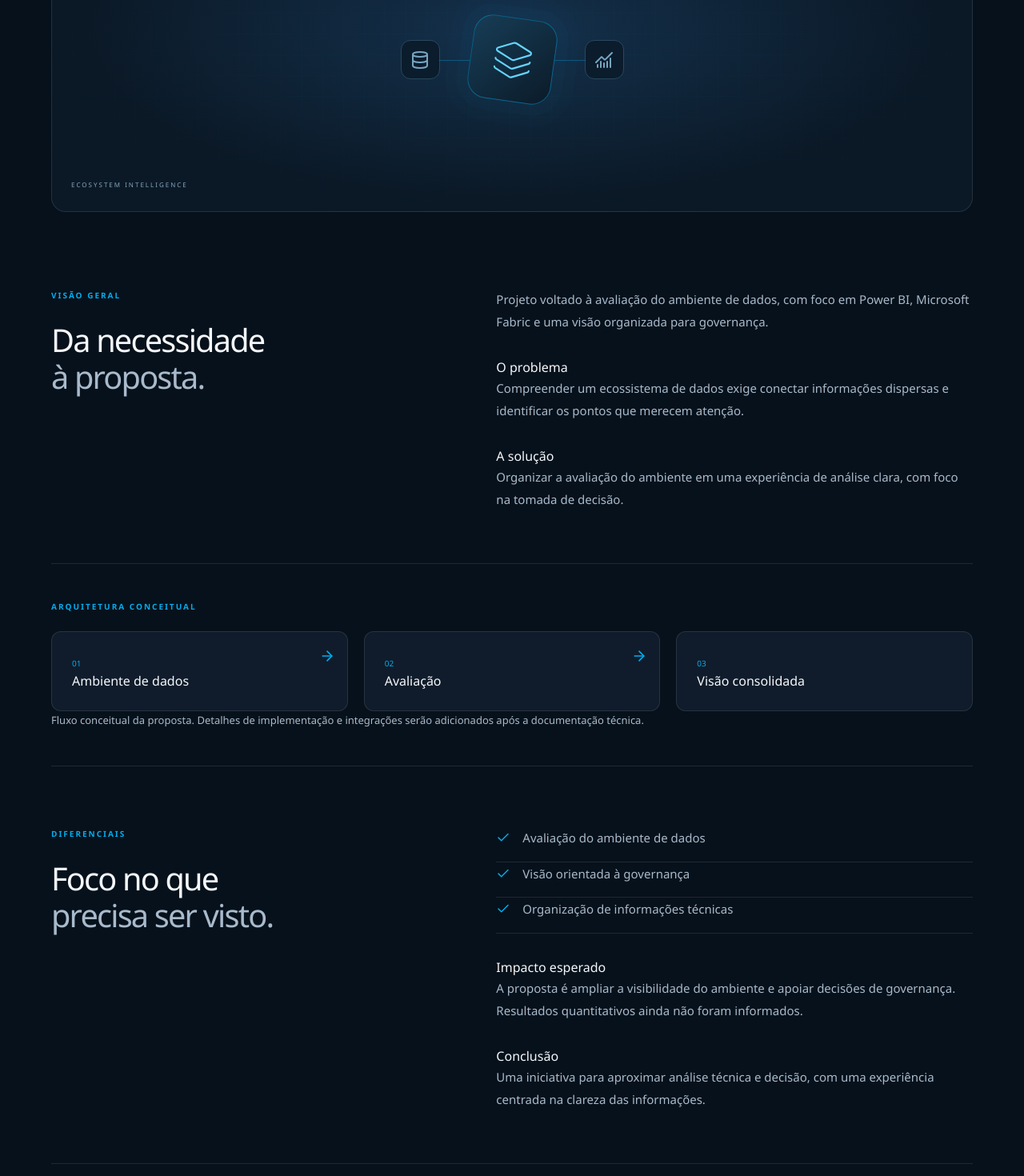
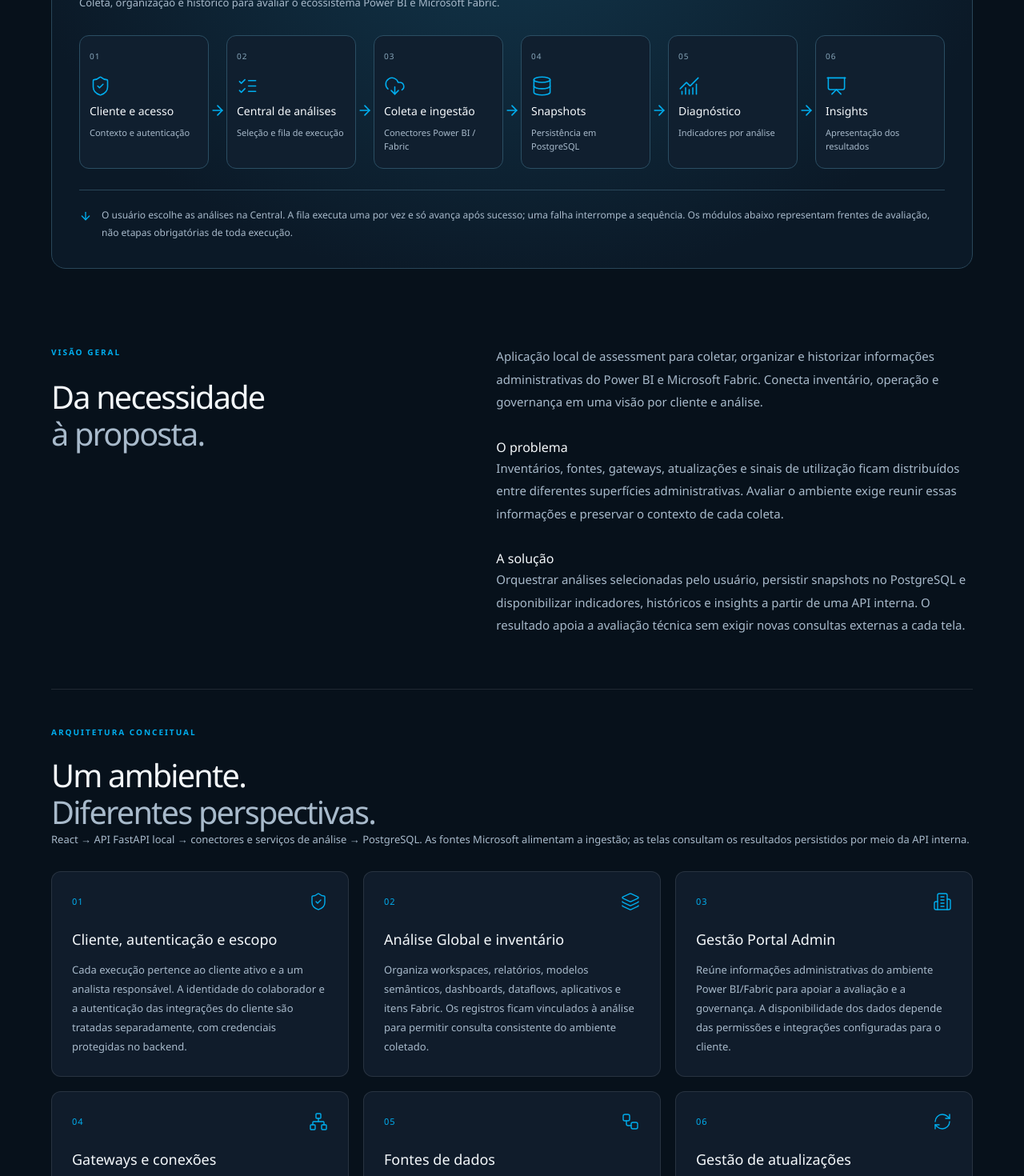
Before and after one commit to andersonmdev/anderson-santos-portfolio, a Next.js app: page /projects/assessment-analyzer in a window 1280 px wide. Shown: the part 640-2110 px from the top of the page at 80% size. Built offline with nearby package versions, Linux system fonts and the light colour scheme; no server answers.

Commit message:
cv_portifolio20261008v2

```diff
--- a/app/page.tsx
+++ b/app/page.tsx
@@ -15,7 +15,7 @@
  {icon: Workflow, name: 'Power Query M', text: 'Preparação, limpeza e transformação de dados com a linguagem M no Power Query.'},
 ];
 export default function Home() { return <main id="main">
- <section className="hero" aria-labelledby="hero-title"><div className="hero-topline"><span><i/> PERSONAL DATA & ANALYTICS PORTFOLIO</span><span>ESTRATÉGIA · TECNOLOGIA · IMPACTO</span></div><div className="hero-content"><div className="hero-copy"><p className="eyebrow">OLÁ, EU SOU ANDERSON MURILO SANTOS</p><h1 id="hero-title">Transformando<br/>dados em<br/><span>decisões.</span><span className="title-dot">↗</span></h1><p className="hero-role">DataViz <span>/</span> Support Analytics</p><p className="hero-description">Mais de 16 anos em software e dados, conectando Power BI e visão de negócio às decisões estratégicas.</p><div className="hero-actions"><Link className="button primary" href="#projetos">Explorar projetos <ArrowUpRight size={18}/></Link><Link className="text-link" href="#contato">Falar comigo <ArrowRight size={17}/></Link></div></div><div className="hero-art"><div className="orbit orbit-one"/><div className="orbit orbit-two"/><div className="portrait-stage"><div className="portrait-disc" aria-hidden="true"/><div className="portrait-cutout"><Image src="/images/profile-cutout.png" alt="Anderson Murilo Santos, profissional de DataViz e Support Analytics" fill priority sizes="(max-width: 700px) 85vw, 480px"/></div></div></div></div><div className="hero-bottom"><a href="#sobre"><ArrowDown size={16}/> Explore o portfólio</a><span className="hero-summary">Da complexidade dos dados à clareza das decisões.</span></div></section>
+ <section className="hero" aria-labelledby="hero-title"><div className="hero-topline"><span><i/> PERSONAL DATA & ANALYTICS PORTFOLIO</span><span>ESTRATÉGIA · TECNOLOGIA · IMPACTO</span></div><div className="hero-content"><div className="hero-copy"><p className="eyebrow">OLÁ, EU SOU ANDERSON MURILO SANTOS</p><h1 id="hero-title">Transformando<br/>dados em<br/><span>decisões.</span><span className="title-dot">↗</span></h1><p className="hero-role">DataViz <span>/</span> Support Analytics</p><p className="hero-description">Mais de 16 anos em software e dados, conectando Power BI e visão de negócio às decisões estratégicas.</p><div className="hero-actions"><a className="button primary" href="#projetos">Explorar projetos <ArrowUpRight size={18}/></a><Link className="text-link" href="#contato">Falar comigo <ArrowRight size={17}/></Link></div></div><div className="hero-art"><div className="orbit orbit-one"/><div className="orbit orbit-two"/><div className="portrait-stage"><div className="portrait-disc" aria-hidden="true"/><div className="portrait-cutout"><Image src="/images/profile-cutout.png" alt="Anderson Murilo Santos, profissional de DataViz e Support Analytics" fill priority sizes="(max-width: 700px) 85vw, 480px"/></div></div></div></div><div className="hero-bottom"><a href="#sobre"><ArrowDown size={16}/> Explore o portfólio</a><span className="hero-summary">Da complexidade dos dados à clareza das decisões.</span></div></section>
  <section id="sobre" className="section about"><div><p className="eyebrow">01 / SOBRE MIM</p><h2>Visão de negócio.<br/><span>Profundidade técnica.</span></h2></div><div className="about-copy"><p>Sou Anderson Murilo Santos, profissional com <strong>mais de 16 anos de experiência em software e dados</strong>, formado em Gerenciamento de Redes e Telecomunicações e com MBA em Gestão de Projetos.</p><p>Atualmente atuo como DataViz, na sustentação do ambiente Power BI Service e na geração de insights com Power BI, apoiando a alta gestão em suas decisões estratégicas.</p><p>Visão de negócios, foco no cliente interno e externo, perfil autodidata e trabalho em equipe orientam minha atuação.</p><div className="about-signature"><span className="signature">Anderson Santos</span><span>DATA & ANALYTICS</span></div></div></section>
  <section id="especialidades" className="section"><div className="section-heading"><div><p className="eyebrow">02 / ESPECIALIDADES</p><h2>Do dado bruto.<br/><span>Ao próximo passo.</span></h2></div><p>Competências que se conectam para resolver<br className="desktop-break"/> desafios de ponta a ponta.</p></div><div className="expertise-grid">{expertise.map(({icon: Icon,name,text},i) => <article className="expertise-card" key={name}><div className="card-top"><Icon size={25} strokeWidth={1.4}/><span>0{i+1}</span></div><h3>{name}</h3><p>{text}</p></article>)}</div></section>
  <section id="projetos" className="section"><div className="section-heading"><div><p className="eyebrow">03 / PROJETOS SELECIONADOS</p><h2>Tecnologia aplicada.<br/><span>Propósito em cada projeto.</span></h2></div><span className="section-note">PORTFÓLIO TÉCNICO <ArrowDown size={17}/></span></div><div className="projects-grid">{projects.map((project,i) => <Link className="project-card" key={project.slug} href={`/projects/${project.slug}`}><div className="project-image-wrap"><span className="project-number">0{i+1}</span><ProjectVisual variant={project.icon}/><span className="project-open"><ArrowUpRight/></span></div><div className="project-info"><p className="eyebrow">{project.category}</p><h3>{project.name}</h3><p>{project.description}</p><div className="tags">{project.tags.map(tag => <span key={tag}>{tag}</span>)}</div></div></Link>)}</div></section>
--- /dev/null
+++ b/components/AssessmentFlow.tsx
@@ -0,0 +1,21 @@
+import { ArrowRight, ArrowDown, ShieldCheck, ListChecks, CloudDownload, Database, ChartNoAxesCombined, Presentation, Layers3, Building2, Network, Workflow, RefreshCw, Clock3 } from 'lucide-react';
+const flow = [
+ {title:'Cliente e acesso',short:'Contexto e autenticação',icon:ShieldCheck},
+ {title:'Central de análises',short:'Seleção e fila de execução',icon:ListChecks},
+ {title:'Coleta e ingestão',short:'Conectores Power BI / Fabric',icon:CloudDownload},
+ {title:'Snapshots',short:'Persistência em PostgreSQL',icon:Database},
+ {title:'Diagnóstico',short:'Indicadores por análise',icon:ChartNoAxesCombined},
+ {title:'Insights',short:'Apresentação dos resultados',icon:Presentation},
+];
+const modules = [
+ {title:'Cliente, autenticação e escopo',icon:ShieldCheck,text:'Cada execução pertence ao cliente ativo e a um analista responsável. A identidade do colaborador e a autenticação das integrações do cliente são tratadas separadamente, com credenciais protegidas no backend.'},
+ {title:'Análise Global e inventário',icon:Layers3,text:'Organiza workspaces, relatórios, modelos semânticos, dashboards, dataflows, aplicativos e itens Fabric. Os registros ficam vinculados à análise para permitir consulta consistente do ambiente coletado.'},
+ {title:'Gestão Portal Admin',icon:Building2,text:'Reúne informações administrativas do ambiente Power BI/Fabric para apoiar a avaliação e a governança. A disponibilidade dos dados depende das permissões e integrações configuradas para o cliente.'},
+ {title:'Gateways e conexões',icon:Network,text:'Apresenta recursos de administração, status e conexões dos gateways, ajudando a compreender a infraestrutura que conecta as fontes ao ambiente analítico.'},
+ {title:'Fontes de dados',icon:Workflow,text:'Organiza as fontes associadas a modelos semânticos e dataflows, com informações de conexões e gateways. Os diagnósticos de acesso a Dataflow Gen1 distinguem falhas identificadas de situações tecnicamente indeterminadas.'},
+ {title:'Gestão de atualizações',icon:RefreshCw,text:'Reúne informações de atualização dos modelos, incluindo agendamentos e contexto de horários, para apoiar a análise operacional do ambiente.'},
+ {title:'Gestão de inatividade',icon:Clock3,text:'Utiliza eventos de atividade e snapshots para identificar modelos sem uso. A classificação respeita as faixas de dias configuradas por cliente, apoiando a priorização da revisão do ambiente.'},
+ {title:'Histórico e insights',icon:Presentation,text:'Mantém resultados por cliente e análise e os apresenta em indicadores e slides de insights. A consulta utiliza os dados persistidos, evitando misturar execuções ou depender de uma nova coleta a cada navegação.'},
+];
+export function AssessmentFlow(){return <figure className="bpa-flow assessment-flow" aria-labelledby="assessment-flow-title"><figcaption><span className="eyebrow">DO AMBIENTE À VISÃO CONSOLIDADA</span><h2 id="assessment-flow-title">Como o Assessment Analyzer opera</h2><p>Coleta, organização e histórico para avaliar o ecossistema Power BI e Microsoft Fabric.</p></figcaption><ol className="bpa-flow-track">{flow.map(({title,short,icon:Icon},i)=><li key={title}><span className="flow-number">{String(i+1).padStart(2,'0')}</span><Icon size={27} strokeWidth={1.4} aria-hidden="true"/><h3>{title}</h3><p>{short}</p>{i<flow.length-1 && <ArrowRight className="flow-arrow" size={20} aria-hidden="true"/>}</li>)}</ol><div className="flow-note"><ArrowDown size={16} aria-hidden="true"/><p>O usuário escolhe as análises na Central. A fila executa uma por vez e só avança após sucesso; uma falha interrompe a sequência. Os módulos abaixo representam frentes de avaliação, não etapas obrigatórias de toda execução.</p></div></figure>}
+export function AssessmentArchitecture(){return <section className="detail-section"><p className="eyebrow">ARQUITETURA CONCEITUAL</p><h2>Um ambiente.<br/><span>Diferentes perspectivas.</span></h2><p className="muted">React → API FastAPI local → conectores e serviços de análise → PostgreSQL. As fontes Microsoft alimentam a ingestão; as telas consultam os resultados persistidos por meio da API interna.</p><div className="bpa-stage-grid">{modules.map(({title,text,icon:Icon},i)=><article className="bpa-stage-card" key={title}><div><span>{String(i+1).padStart(2,'0')}</span><Icon size={24} strokeWidth={1.4} aria-hidden="true"/></div><h3>{title}</h3><p>{text}</p></article>)}</div><p className="muted">A coleta depende de autenticação, permissões e habilitação das integrações. O histórico preserva o contexto do cliente e da análise, e os dashboards usam o último snapshot disponível conforme o módulo.</p></section>}
--- a/data/projects.ts
+++ b/data/projects.ts
@@ -1,4 +1,4 @@
 export const projects = [
  { slug: 'bpa-analyzer', name: 'BPA Analyzer', category: 'QUALIDADE & PERFORMANCE', description: 'Um olhar técnico sobre a qualidade dos modelos Power BI.', tags: ['Power BI', 'DAX', 'Tabular Editor'], icon: 'scan', overview: 'Projeto dedicado à análise de boas práticas em modelos Power BI, com foco em tornar a revisão técnica mais clara e organizada.', problem: 'A revisão de modelos analíticos envolve diferentes critérios de qualidade e exige uma visão organizada dos pontos de atenção.', solution: 'Reunir a análise de boas práticas em uma experiência orientada à leitura e à priorização técnica.', features: ['Análise de boas práticas', 'Revisão de modelos analíticos', 'Organização de pontos de atenção'], architecture: ['Modelo analítico', 'Análise de regras', 'Revisão técnica'], impact: 'A proposta é apoiar a qualidade dos modelos e facilitar a revisão técnica. Resultados quantitativos ainda não foram informados.' },
- { slug: 'assessment-analyzer', name: 'Assessment Analyzer', category: 'GOVERNANÇA & ANALYTICS', description: 'Visibilidade para compreender o ecossistema de dados.', tags: ['Microsoft Fabric', 'Power BI', 'Analytics'], icon: 'layers', overview: 'Projeto voltado à avaliação do ambiente de dados, com foco em Power BI, Microsoft Fabric e uma visão organizada para governança.', problem: 'Compreender um ecossistema de dados exige conectar informações dispersas e identificar os pontos que merecem atenção.', solution: 'Organizar a avaliação do ambiente em uma experiência de análise clara, com foco na tomada de decisão.', features: ['Avaliação do ambiente de dados', 'Visão orientada à governança', 'Organização de informações técnicas'], architecture: ['Ambiente de dados', 'Avaliação', 'Visão consolidada'], impact: 'A proposta é ampliar a visibilidade do ambiente e apoiar decisões de governança. Resultados quantitativos ainda não foram informados.' },
+ { slug: 'assessment-analyzer', name: 'Assessment Analyzer', category: 'GOVERNANÇA & ANALYTICS', description: 'Visibilidade para compreender o ecossistema de dados.', tags: ['Microsoft Fabric', 'Power BI', 'Analytics'], icon: 'layers', overview: 'Aplicação local de assessment para coletar, organizar e historizar informações administrativas do Power BI e Microsoft Fabric. Conecta inventário, operação e governança em uma visão por cliente e análise.', problem: 'Inventários, fontes, gateways, atualizações e sinais de utilização ficam distribuídos entre diferentes superfícies administrativas. Avaliar o ambiente exige reunir essas informações e preservar o contexto de cada coleta.', solution: 'Orquestrar análises selecionadas pelo usuário, persistir snapshots no PostgreSQL e disponibilizar indicadores, históricos e insights a partir de uma API interna. O resultado apoia a avaliação técnica sem exigir novas consultas externas a cada tela.', features: ['Escopo por cliente e análise', 'Inventário Power BI e itens Fabric', 'Diagnósticos de gateways, fontes e atualizações', 'Inatividade com critérios configuráveis', 'Snapshots e histórico em PostgreSQL', 'Insights para comunicação dos resultados'], architecture: ['Ambiente de dados', 'Avaliação', 'Visão consolidada'], impact: 'Apoia a identificação de pontos de atenção no ambiente, a priorização de ações de governança e a comunicação dos diagnósticos.' },
 ] as const;
```
Also changed, not shown: app/projects/[slug]/page.tsx (+3 -3 lines), app/globals.css.
